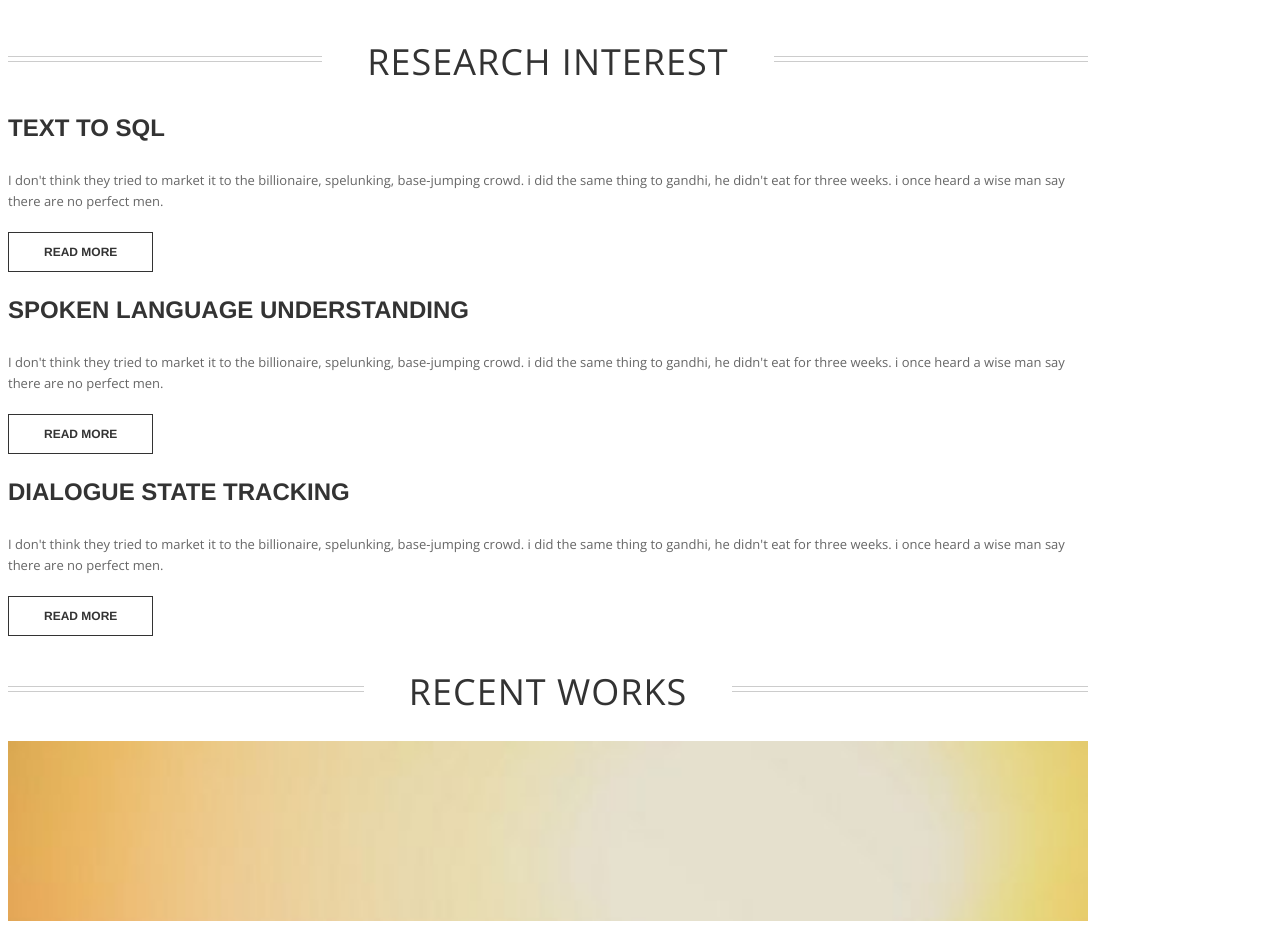
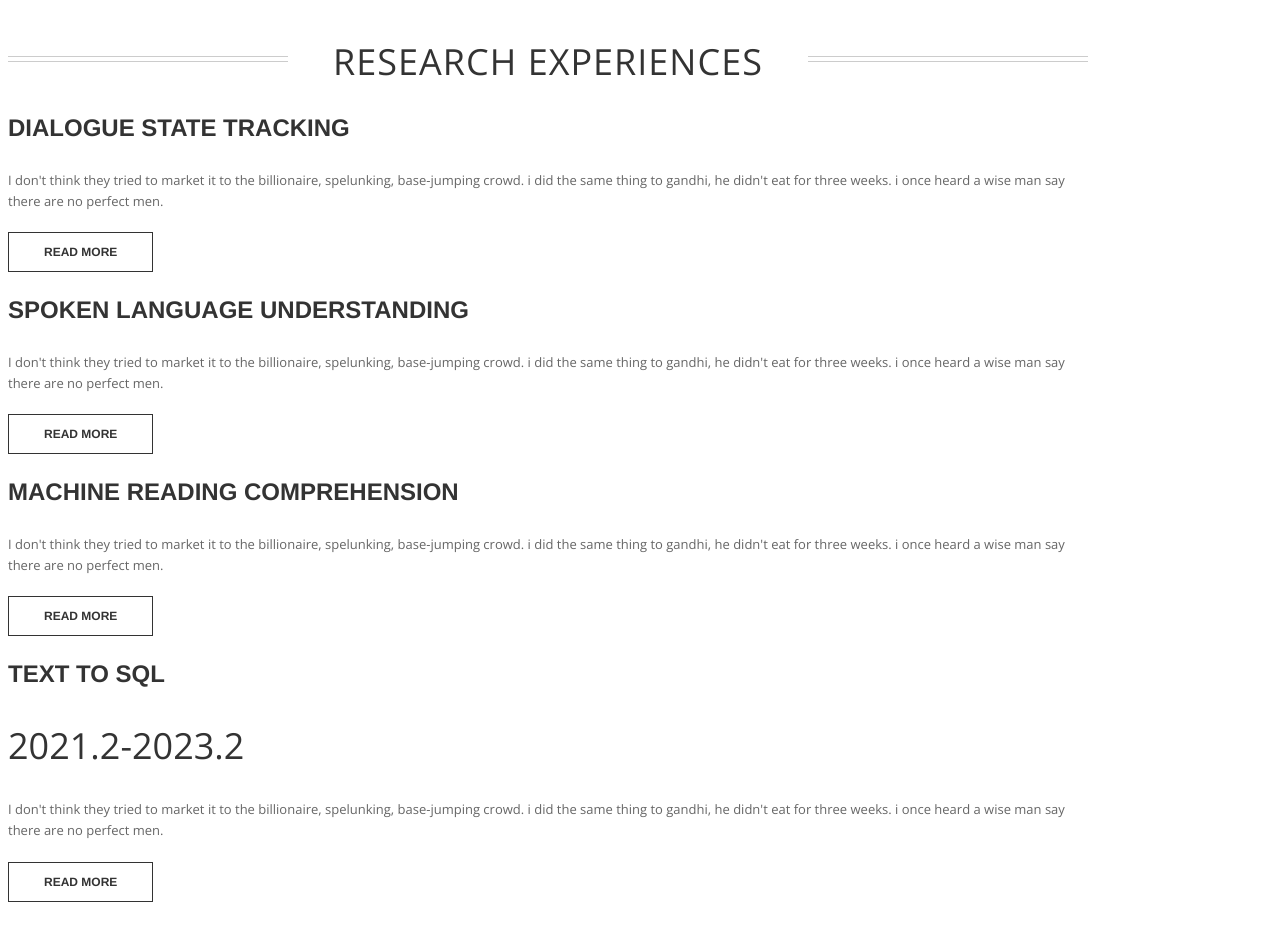
Before and after one commit to Auracion/auracion.github.io, a plain HTML site: page index.html in a window 1280 px wide. Shown: the part 775-1705 px from the top of the page. Drawn offline with nearby package versions, Linux system fonts and the light colour scheme; some icons are missing; a web font is replaced by a local one.

Commit message:
add experiences

```diff
--- a/index.html
+++ b/index.html
@@ -70,10 +70,10 @@
 		</div> <!-- / section -->
 
 		<div class="row section featured topspace">
-			<h2 class="section-title"><span>Research Interest</span></h2>
+			<h2 class="section-title"><span>Research Experiences</span></h2>
 			<div class="row">
 				<div class="col-sm-6 col-md-3">
-					<h3 class="text-center">Text to SQL</h3>
+					<h3 class="text-center">Dialogue State Tracking</h3>
 					<p>I don't think they tried to market it to the billionaire, spelunking, base-jumping crowd. i did the same thing to gandhi, he didn't eat for three weeks. i once heard a wise man say there are no perfect men.</p>
 					<p class="text-center"><a href="" class="btn btn-action">Read more</a></p>
 				</div>
@@ -83,7 +83,13 @@
 					<p class="text-center"><a href="" class="btn btn-action">Read more</a></p>
 				</div>
 				<div class="col-sm-6 col-md-3">
-					<h3 class="text-center">Dialogue State Tracking</h3>
+					<h3 class="text-center">Machine Reading Comprehension</h3>
+					<p>I don't think they tried to market it to the billionaire, spelunking, base-jumping crowd. i did the same thing to gandhi, he didn't eat for three weeks. i once heard a wise man say there are no perfect men.</p>
+					<p class="text-center"><a href="" class="btn btn-action">Read more</a></p>
+				</div>
+				<div class="col-sm-6 col-md-3">
+					<h3 class="text-center">Text to SQL</h3>
+					<h2 class="text-center">2021.2-2023.2</h2>
 					<p>I don't think they tried to market it to the billionaire, spelunking, base-jumping crowd. i did the same thing to gandhi, he didn't eat for three weeks. i once heard a wise man say there are no perfect men.</p>
 					<p class="text-center"><a href="" class="btn btn-action">Read more</a></p>
 				</div>
```
